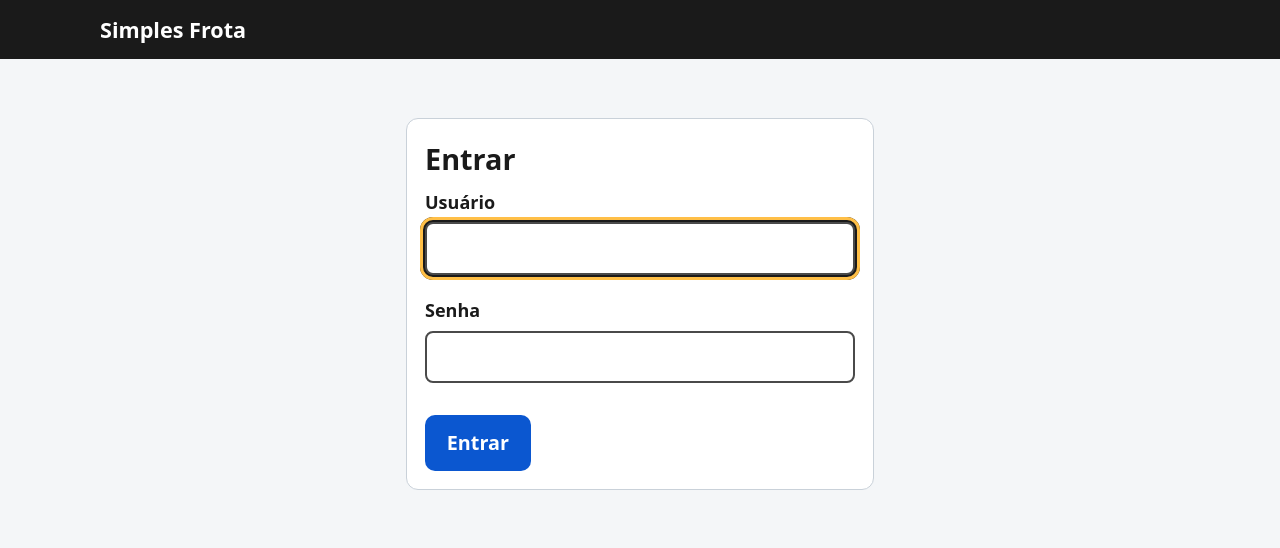
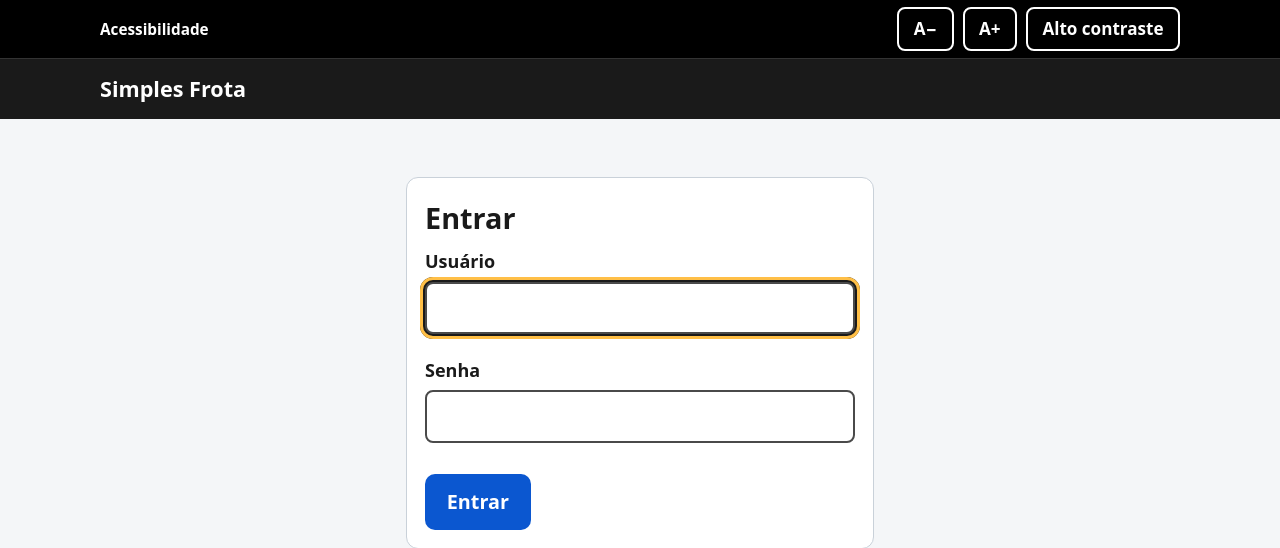
Before and after one commit to AfonsoBuarque/simples-frota-mvp, a Django app: page /entrar/ in a window 1280 px wide. Shown: the top 548 px of the page. Run offline with Django 5.2, Linux system fonts and the light colour scheme.

Commit message:
feat: adiciona barra de acessibilidade com alto contraste e ajuste de fonte
Co-Authored-By: Claude Opus 5.5 <noreply@anthropic.com>
Claude-Session: https://claude.ai/code/session_019eVf7MsjT2j5iLxJZUwiav

```diff
--- a/entregas/static/entregas/css/app.css
+++ b/entregas/static/entregas/css/app.css
@@ -208,3 +208,50 @@ textarea { min-height: 6rem; }
 .entrada-arquivo { position: absolute; top: 0; left: 0; width: 1px; height: 1px; opacity: 0; overflow: hidden; clip: rect(0 0 0 0); }
 .entrada-arquivo:focus-visible + label { outline: 3px solid var(--foco); outline-offset: 2px; box-shadow: 0 0 0 5px var(--texto); }
 .nome-arquivo { color: var(--texto-suave); }
+
+/* Barra de acessibilidade */
+.barra-acessibilidade { background: #000; color: #fff; border-bottom: 1px solid #333; }
+.barra-interna { max-width: 62rem; margin: 0 auto; padding: .4rem 1rem; display: flex; flex-wrap: wrap; align-items: center; justify-content: flex-end; gap: .5rem; }
+.barra-titulo { font-size: .85rem; font-weight: 700; margin-right: auto; }
+.barra-grupo { display: flex; flex-wrap: wrap; gap: .5rem; }
+.botao-acess {
+  min-height: 44px; min-width: 44px; padding: .3rem .8rem;
+  font: inherit; font-weight: 700; font-size: .95rem;
+  color: #fff; background: transparent; border: 2px solid #fff; border-radius: 8px; cursor: pointer;
+}
+.botao-acess[aria-pressed="true"] { background: #ffde00; border-color: #ffde00; color: #000; }
+.botao-acess:disabled { opacity: .45; cursor: not-allowed; }
+
+/* Modo alto contraste: fundo preto, texto branco, ações em amarelo */
+html.alto-contraste {
+  --texto: #ffffff;
+  --texto-suave: #ffffff;
+  --fundo: #000000;
+  --superficie: #000000;
+  --borda: #ffffff;
+  --primaria: #ffde00;
+  --primaria-escura: #ffe94d;
+  --perigo: #ff6b6b;
+  --foco: #00e5ff;
+}
+html.alto-contraste .topo { background: #000; border-bottom: 2px solid #fff; }
+html.alto-contraste a { color: #ffde00; }
+html.alto-contraste .botao-primario { background: #ffde00; color: #000; border-color: #ffde00; }
+html.alto-contraste .botao-primario:hover { background: #fff; border-color: #fff; }
+html.alto-contraste .botao-secundario { background: #000; color: #fff; border-color: #fff; }
+html.alto-contraste .cartao, html.alto-contraste .indicador, html.alto-contraste .tabela,
+html.alto-contraste .lista-simples li, html.alto-contraste .vazio { border-width: 2px; }
+html.alto-contraste .selo { background: #000; color: #fff; border: 2px solid #fff; }
+html.alto-contraste .selo-atrasada { color: #ffde00; border-color: #ffde00; }
+html.alto-contraste .cartao-atrasado, html.alto-contraste .indicador-alerta { border-left-color: #ffde00; }
+html.alto-contraste .linha-atrasada { background: #000; }
+html.alto-contraste .linha-atrasada th { box-shadow: inset 6px 0 0 #ffde00; }
+html.alto-contraste .tabela thead th { background: #000; color: #fff; }
+html.alto-contraste .alerta { background: #000; color: #fff; border: 2px solid #fff; }
+html.alto-contraste .filtro { background: #000; color: #fff; border-color: #fff; }
+html.alto-contraste .filtro[aria-current="page"] { background: #ffde00; color: #000; border-color: #ffde00; }
+html.alto-contraste input, html.alto-contraste select, html.alto-contraste textarea { background: #000; color: #fff; border-color: #fff; }
+html.alto-contraste .assinatura { background: #fff; border-color: #ffde00; }
+html.alto-contraste .etapa-marcador { border-color: #fff; }
+html.alto-contraste .etapa-concluida .etapa-marcador, html.alto-contraste .etapa-atual .etapa-marcador { background: #ffde00; border-color: #ffde00; color: #000; }
+html.alto-contraste .rodape { color: #fff; }
--- /dev/null
+++ b/entregas/static/entregas/js/acessibilidade.js
@@ -0,0 +1,62 @@
+// Preferências de acessibilidade: alto contraste e tamanho do texto.
+// Carregado no <head> para aplicar a preferência antes da página aparecer.
+(function () {
+  var raiz = document.documentElement;
+  var NIVEIS = [100, 112.5, 125, 140, 160]; // % do tamanho base
+  var PADRAO = 1;
+
+  function ler(chave) {
+    try { return window.localStorage.getItem(chave); } catch (e) { return null; }
+  }
+  function gravar(chave, valor) {
+    try { window.localStorage.setItem(chave, valor); } catch (e) { /* navegação privada */ }
+  }
+
+  var nivel = parseInt(ler("sf-fonte"), 10);
+  if (isNaN(nivel) || nivel < 0 || nivel >= NIVEIS.length) nivel = PADRAO;
+  var contraste = ler("sf-contraste") === "1";
+
+  function aplicar() {
+    raiz.style.fontSize = NIVEIS[nivel] + "%";
+    raiz.classList.toggle("alto-contraste", contraste);
+  }
+  aplicar();
+
+  function anunciar(texto) {
+    var aviso = document.getElementById("aviso-acessibilidade");
+    if (aviso) aviso.textContent = texto;
+  }
+
+  function atualizarBotoes() {
+    var botao = document.querySelector('[data-acao="alto-contraste"]');
+    if (botao) botao.setAttribute("aria-pressed", contraste ? "true" : "false");
+    var menos = document.querySelector('[data-acao="diminuir-fonte"]');
+    var mais = document.querySelector('[data-acao="aumentar-fonte"]');
+    if (menos) menos.disabled = nivel === 0;
+    if (mais) mais.disabled = nivel === NIVEIS.length - 1;
+  }
+
+  document.addEventListener("DOMContentLoaded", function () {
+    atualizarBotoes();
+    document.addEventListener("click", function (e) {
+      var alvo = e.target.closest("[data-acao]");
+      if (!alvo) return;
+      var acao = alvo.getAttribute("data-acao");
+      if (acao === "alto-contraste") {
+        contraste = !contraste;
+        gravar("sf-contraste", contraste ? "1" : "0");
+        anunciar(contraste ? "Alto contraste ativado" : "Alto contraste desativado");
+      } else if (acao === "aumentar-fonte" && nivel < NIVEIS.length - 1) {
+        nivel += 1;
+        gravar("sf-fonte", String(nivel));
+        anunciar("Texto em " + NIVEIS[nivel] + "%");
+      } else if (acao === "diminuir-fonte" && nivel > 0) {
+        nivel -= 1;
+        gravar("sf-fonte", String(nivel));
+        anunciar("Texto em " + NIVEIS[nivel] + "%");
+      }
+      aplicar();
+      atualizarBotoes();
+    });
+  });
+})();
--- a/entregas/templates/entregas/base.html
+++ b/entregas/templates/entregas/base.html
@@ -6,9 +6,22 @@
   {% block meta %}{% endblock %}
   <title>{% block titulo %}Simples Frota{% endblock %} · Simples Frota</title>
   <link rel="stylesheet" href="{% static 'entregas/css/app.css' %}">
+  <script src="{% static 'entregas/js/acessibilidade.js' %}"></script>
 </head>
 <body>
   <a class="pular-conteudo" href="#conteudo">Pular para o conteúdo</a>
+
+  <div class="barra-acessibilidade" role="region" aria-label="Opções de acessibilidade">
+    <div class="barra-interna">
+      <span class="barra-titulo" id="titulo-acessibilidade">Acessibilidade</span>
+      <div class="barra-grupo" role="group" aria-labelledby="titulo-acessibilidade">
+        <button type="button" class="botao-acess" data-acao="diminuir-fonte" aria-label="Diminuir tamanho do texto">A−</button>
+        <button type="button" class="botao-acess" data-acao="aumentar-fonte" aria-label="Aumentar tamanho do texto">A+</button>
+        <button type="button" class="botao-acess" data-acao="alto-contraste" aria-pressed="false">Alto contraste</button>
+      </div>
+      <span class="visualmente-oculto" id="aviso-acessibilidade" aria-live="polite"></span>
+    </div>
+  </div>
 
   <header class="topo">
     <div class="topo-interno">
```
